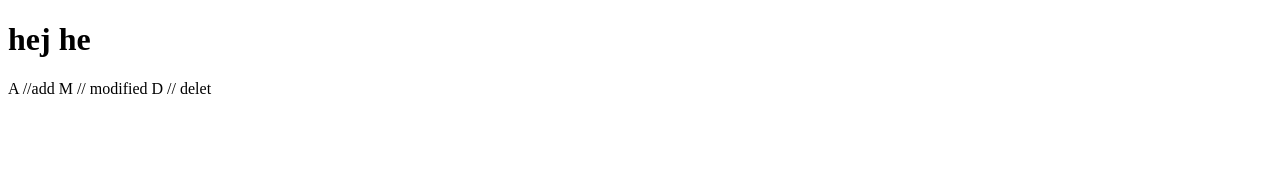
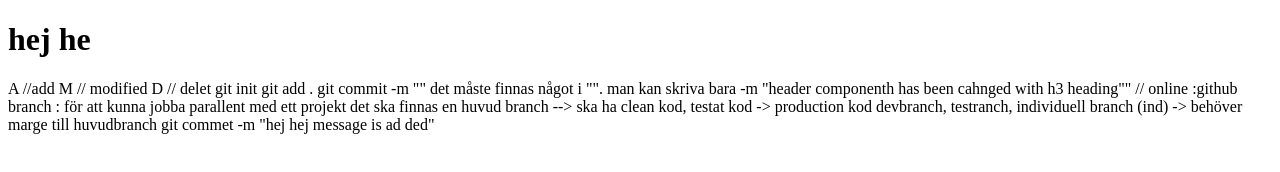
Before and after one commit to elizarkozik/gittest3, a plain HTML site: page index.html in a window 1280 px wide. Drawn offline with Linux system fonts and the light colour scheme.

Commit message:
new text

```diff
--- a/index.html
+++ b/index.html
@@ -10,6 +10,21 @@
     A //add
     M // modified
     D // delet
+  git init
+  git add .
+  git commit -m "" det måste finnas något i "".
+  man kan skriva bara -m "header componenth has been cahnged with h3 heading""
+  // online :github
 
+
+branch :
+för att kunna jobba parallent med ett projekt
+det ska finnas en huvud branch
+--> ska ha clean kod, testat kod -> production kod
+
+devbranch, testranch, individuell branch (ind)
+-> behöver marge till huvudbranch
+
+    git commet -m "hej hej message is ad ded"
 </body>
 </html>
```
